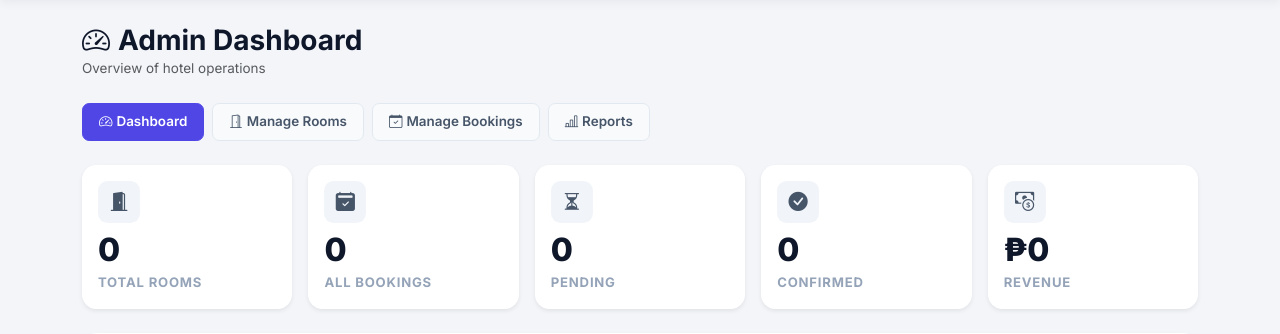
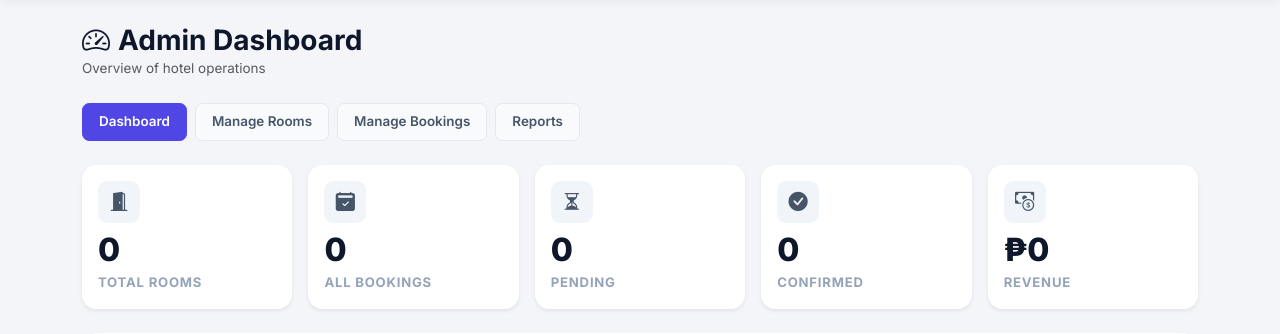
Before and after one commit to AldrianLoberiano/hotel_reservation, a Django app: page /admin-dashboard/ in a window 1280 px wide. Shown: the part 71-405 px from the top of the page. Run offline with Django 5.2, Linux system fonts and the light colour scheme; the visitor is signed in with stand-in values (Sample User, id 1); data comes from the database, SQL or seed files in the repository; data that the repository does not hold is empty.

Commit message:
Update dashboard.html

```diff
--- a/reservations/templates/reservations/admin/dashboard.html
+++ b/reservations/templates/reservations/admin/dashboard.html
@@ -12,10 +12,10 @@
 
 <!-- Admin Nav -->
 <div class="admin-nav mb-4">
-    <a href="{% url 'admin_dashboard' %}" class="active"><i class="bi bi-speedometer2 me-1"></i>Dashboard</a>
-    <a href="{% url 'admin_room_list' %}"><i class="bi bi-door-open me-1"></i>Manage Rooms</a>
-    <a href="{% url 'admin_booking_list' %}"><i class="bi bi-calendar-check me-1"></i>Manage Bookings</a>
-    <a href="{% url 'admin_reports' %}"><i class="bi bi-bar-chart-line me-1"></i>Reports</a>
+    <a href="{% url 'admin_dashboard' %}" class="active">Dashboard</a>
+    <a href="{% url 'admin_room_list' %}">Manage Rooms</a>
+    <a href="{% url 'admin_booking_list' %}">Manage Bookings</a>
+    <a href="{% url 'admin_reports' %}">Reports</a>
 </div>
 
 <!-- Stat Cards -->
```
